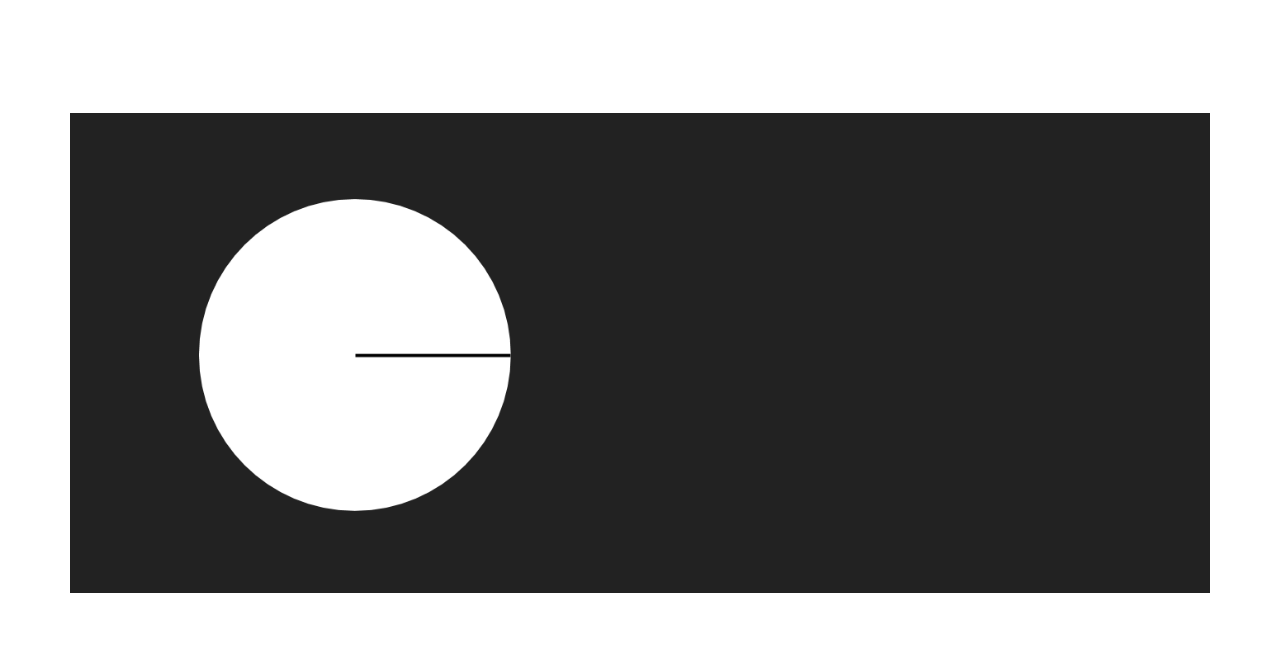
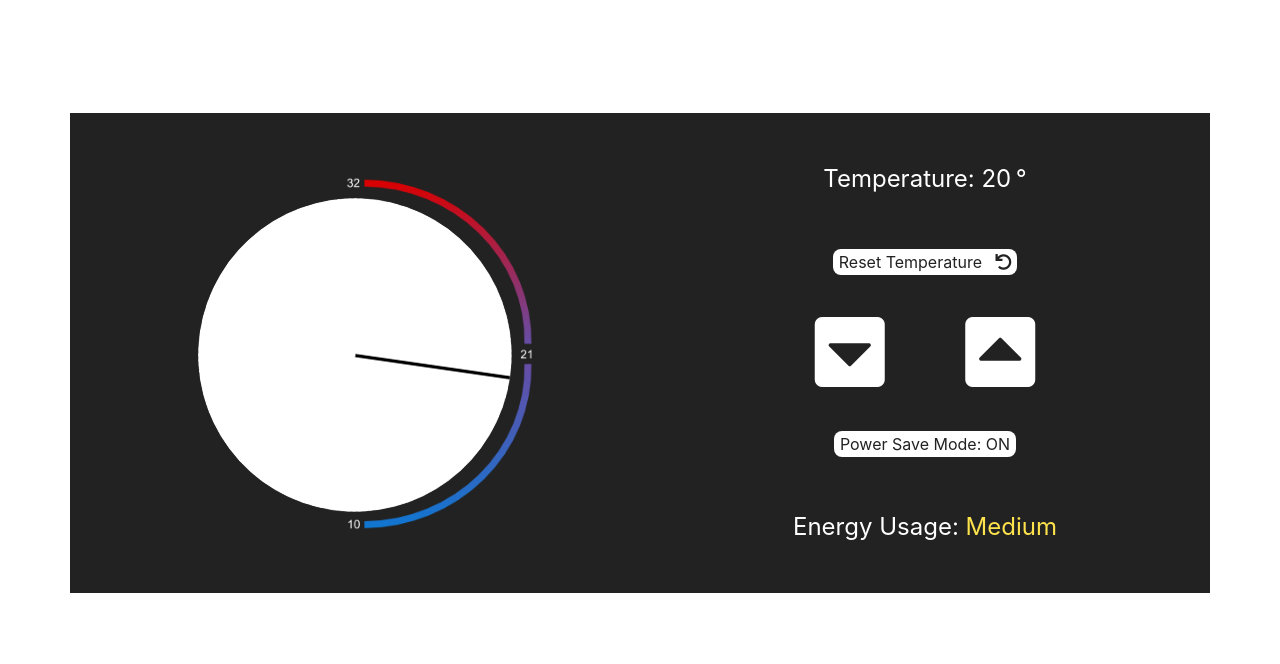
Before and after one commit to Mschmidt19/ThermostatJS, a plain HTML site: page index.html in a window 1280 px wide. Shown: the part 107-771 px from the top of the page. Drawn offline with nearby package versions, Linux system fonts and the light colour scheme; a web font is replaced by a local one.

Commit message:
Finished I think! Just need polishing

```diff
--- a/index.html
+++ b/index.html
@@ -5,6 +5,7 @@
     <link rel="stylesheet" type="text/css" href="stylesheets/styles.css">
     <link href="https://fonts.googleapis.com/css?family=Petit+Formal+Script" rel="stylesheet">
     <link rel="stylesheet" href="https://stackpath.bootstrapcdn.com/bootstrap/4.1.3/css/bootstrap.min.css" integrity="sha384-MCw98/SFnGE8fJT3GXwEOngsV7Zt27NXFoaoApmYm81iuXoPkFOJwJ8ERdknLPMO" crossorigin="anonymous">
+    <link rel="stylesheet" href="https://use.fontawesome.com/releases/v5.2.0/css/all.css" integrity="sha384-hWVjflwFxL6sNzntih27bfxkr27PmbbK/iSvJ+a4+0owXq79v+lsFkW54bOGbiDQ" crossorigin="anonymous">
   </head>
   <body>
     <p class="centered_text page_title">Thermostat</p>
@@ -13,16 +14,35 @@
         <div class="interface_container container">
           <div class="row">
             <div class="col-lg-6 col-md-12 colleft grey centered_text">
-              <img class="dial" src="images/ThermostatDial.png" />
-              <img class="dialnumbers" src="images/Dial Numbers.png" />
+              <img id="dial" class="dial" src="images/ThermostatDial.png" />
             </div>
             <div class="col-lg-6 col-md-12 colright grey centered_text">
-
+              <div class="centering_container">
+                <div class="vertical_centered">
+                  <p class="centered_text white_text subtitle inline">Temperature: </p>
+                  <p id="temperaturetext" class="centered_text white_text subtitle inline"></p>
+                  <p class="centered_text white_text subtitle inline">&#176;</p>
+                </br>
+                  <button id="tempreset" class="buttontransparent buttonreset">Reset Temperature &nbsp; <i class="fas fa-undo"></i></button>
+                  <div class="button_container">
+                    <button id="tempdown" class="button buttonleft"><i class="fas fa-caret-square-down"></i></button>
+                    <button id="tempup" class="button buttonright"><i class="fas fa-caret-square-up"></i></button>
+                  </div>
+                  <button id="powersaveswitch" class="buttontransparent buttonpowersave">
+                    Power Save Mode: <p id="powersavemodetext" class="inline"></p>
+                  </button>
+                </br>
+                  <p class="centered_text white_text subtitle inline">Energy Usage: </p>
+                  <p id="energyusagetext" class="centered_text subtitle inline"></p>
+                </div>
+              </div>
             </div>
           </div>
         </div>
       </div>
     </div>
     <script src="src/thermostat.js"></script>
+    <script src="https://code.jquery.com/jquery-2.1.4.min.js"></script>
+    <script src="js/interface.js"></script>
   </body>
 </html>
--- /dev/null
+++ b/js/interface.js
@@ -0,0 +1,72 @@
+$(document).ready(function() {
+  var thermostat = new Thermostat();
+  updateTemperature();
+  $('#powersavemodetext').text(thermostat.powerSaveMode);
+  $('#energyusagetext').text(thermostat.energyUsage());
+
+  var counter = 8.182;
+
+  updateTextColor();
+  updateRotation();
+
+
+  function updateTemperature() {
+    $('#temperaturetext').text(thermostat.temperature);
+  }
+
+  function updateRotation() {
+    $('#dial').css('transform', 'rotate(' + counter + 'deg)')
+  }
+
+  function updateEnergyUsage() {
+    $('#energyusagetext').text(thermostat.energyUsage());
+  }
+
+  function updatePowerSaveMode() {
+    $('#powersavemodetext').text(thermostat.powerSaveMode);
+  }
+
+  function updateTextColor() {
+    if(thermostat.energyUsage() === 'Low') {
+      $('#energyusagetext').css('color', '#2DE85B')
+    }
+    else if(thermostat.energyUsage() === 'Medium') {
+      $('#energyusagetext').css('color', '#FFE34C')
+    }
+    else {
+      $('#energyusagetext').css('color', '#FF3C32')
+    }
+  }
+
+  $('#tempdown').on('click', function() {
+    thermostat.down(1);
+    updateTemperature();
+    counter += 8.182;
+    updateRotation();
+    updateEnergyUsage();
+    updateTextColor();
+  })
+
+  $('#tempup').on('click', function() {
+    thermostat.up(1);
+    updateTemperature();
+    counter -= 8.182;
+    updateRotation();
+    updateEnergyUsage();
+    updateTextColor();
+  })
+
+  $('#powersaveswitch').on('click', function() {
+    thermostat.powerSaveSwitch();
+    updatePowerSaveMode();
+  })
+
+  $('#tempreset').on('click', function() {
+    thermostat.reset();
+    updateTemperature();
+    counter = 8.182;
+    updateRotation();
+    updateEnergyUsage();
+    updateTextColor();
+  })
+})
--- a/src/Thermostat.js
+++ b/src/Thermostat.js
@@ -3,9 +3,9 @@
 function Thermostat () {
   this.temperature = 20;
   this.minimumTemp = 10;
-  this.powerSaveMode = "on";
+  this.powerSaveMode = "ON";
   this.maximumTemp = function() {
-    if (this.powerSaveMode === "on") {
+    if (this.powerSaveMode === "ON") {
       return 25;
     }
     else {
@@ -33,11 +33,11 @@ Thermostat.prototype.down = function (amount) {
 };
 
 Thermostat.prototype.powerSaveSwitch = function () {
-  if (this.powerSaveMode === "on") {
-    this.powerSaveMode = "off";
+  if (this.powerSaveMode === "ON") {
+    this.powerSaveMode = "OFF";
   }
   else {
-    this.powerSaveMode = "on";
+    this.powerSaveMode = "ON";
   }
 };
 
--- a/stylesheets/styles.css
+++ b/stylesheets/styles.css
@@ -1,3 +1,48 @@
+.button {
+  font-size: 10vmin;
+  display: inline-block;
+  background-color: Transparent;
+  border: none;
+  color: white;
+  cursor: pointer;
+}
+.button:focus {
+  outline: 0;
+}
+.button:hover {
+  color: lightgrey;
+}
+.buttonleft {
+  margin-right: 4vmin;
+}
+.buttonpowersave {
+  margin-bottom: 12%;
+}
+.buttonreset {
+  margin-top: 12%;
+}
+.buttontransparent {
+  background-color: white;
+  border: none;
+  color: #222222;
+  cursor: pointer;
+  border-radius: 8px;
+}
+.buttontransparent:focus {
+  outline: 0;
+}
+.buttontransparent:hover {
+  background-color: lightgrey;
+}
+.buttonright {
+  margin-left: 4vmin;
+}
+.button_container {
+  height: auto;
+  width: 100%;
+  margin-top: 4%;
+  margin-bottom: 4%;
+}
 .centered_text {
   text-align: center;
 }
@@ -5,7 +50,66 @@
   display: table-cell;
   vertical-align: middle;
 }
-
+.colleft {
+  background-image: url("../images/DialNumbers.png");
+  background-repeat: no-repeat;
+  background-position: center;
+  background-size: 45vmin;
+}
+.colright {
+  display: table;
+}
+.dial {
+  margin-left: auto;
+  margin-right: auto;
+  height: auto;
+  width: 40vmin;
+  border-style: solid;
+  border-color: #222222;
+  border-radius: 50%;
+}
+#energyusagetext {
+  color: white;
+}
+.grey {
+  background-color: #222222;
+}
+.inline {
+  display: inline;
+}
+.interface_container {
+  margin-left: auto;
+  margin-right: auto;
+  margin-top: 0;
+}
+.page_title {
+  font-family: 'Petit Formal Script', cursive;
+  font-size: 6vmin;
+  margin-bottom: 0;
+  margin-top: 4vh;
+}
+.subtitle {
+  font-size: 3vmin;
+  margin-bottom: 0;
+}
+.vertical_centered {
+  height: auto;
+  width: 80%;
+  margin-left: auto;
+  margin-right: auto;
+}
+.white_text {
+  color: white;
+}
+.whole_page_container {
+  display: table;
+  position: absolute;
+  width: 100vw;
+  height: 85vh;
+  max-width: 100vw;
+  max-height: 85vh;
+  bottom: 0;
+}
 @media only screen and (min-width: 320px) and (max-width: 479px){
   .colleft {
     line-height: 40vh;
@@ -45,46 +149,3 @@
     height: 60vh;
   }
 }
-.colleft {
-
-}
-
-.dial {
-  vertical-align: middle;
-  margin-left: auto;
-  margin-right: auto;
-  height: 65%;
-  width: auto;
-  z-index: 2;
-}
-.dialnumbers {
-  vertical-align: middle;
-  margin-left: auto;
-  margin-right: auto;
-  height: 70%;
-  width: auto;
-  z-index: 1;
-}
-.grey {
-  background-color: #222222;
-}
-.interface_container {
-  margin-left: auto;
-  margin-right: auto;
-  margin-top: 0;
-}
-.page_title {
-  font-family: 'Petit Formal Script', cursive;
-  font-size: 6vmin;
-  margin-bottom: 0;
-  margin-top: 4vh;
-}
-.whole_page_container {
-  display: table;
-  position: absolute;
-  width: 100vw;
-  height: 85vh;
-  max-width: 100vw;
-  max-height: 85vh;
-  bottom: 0;
-}
```
Also changed, not shown: spec/ThermostatSpec.js (+7 -6 lines), images/DialNumbers.png (added), images/DialNumbersWithCircle.png (added).
